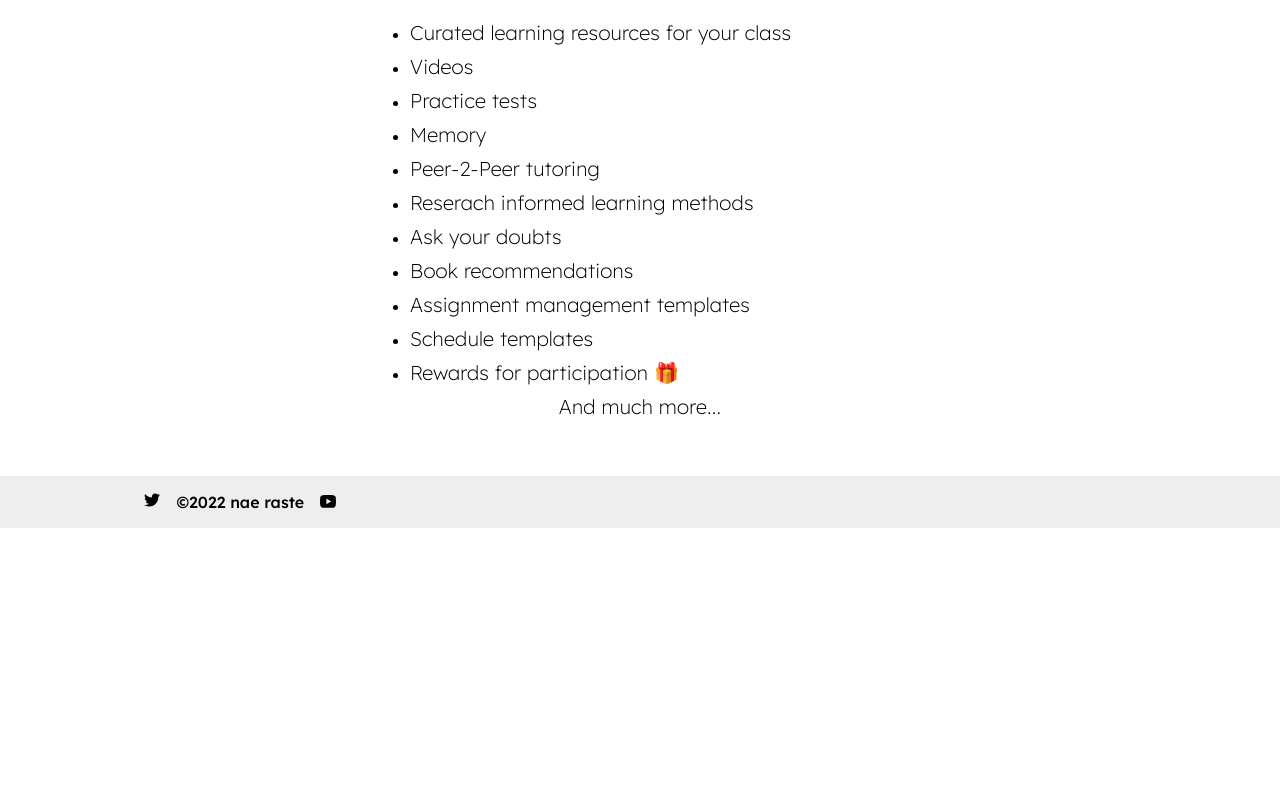
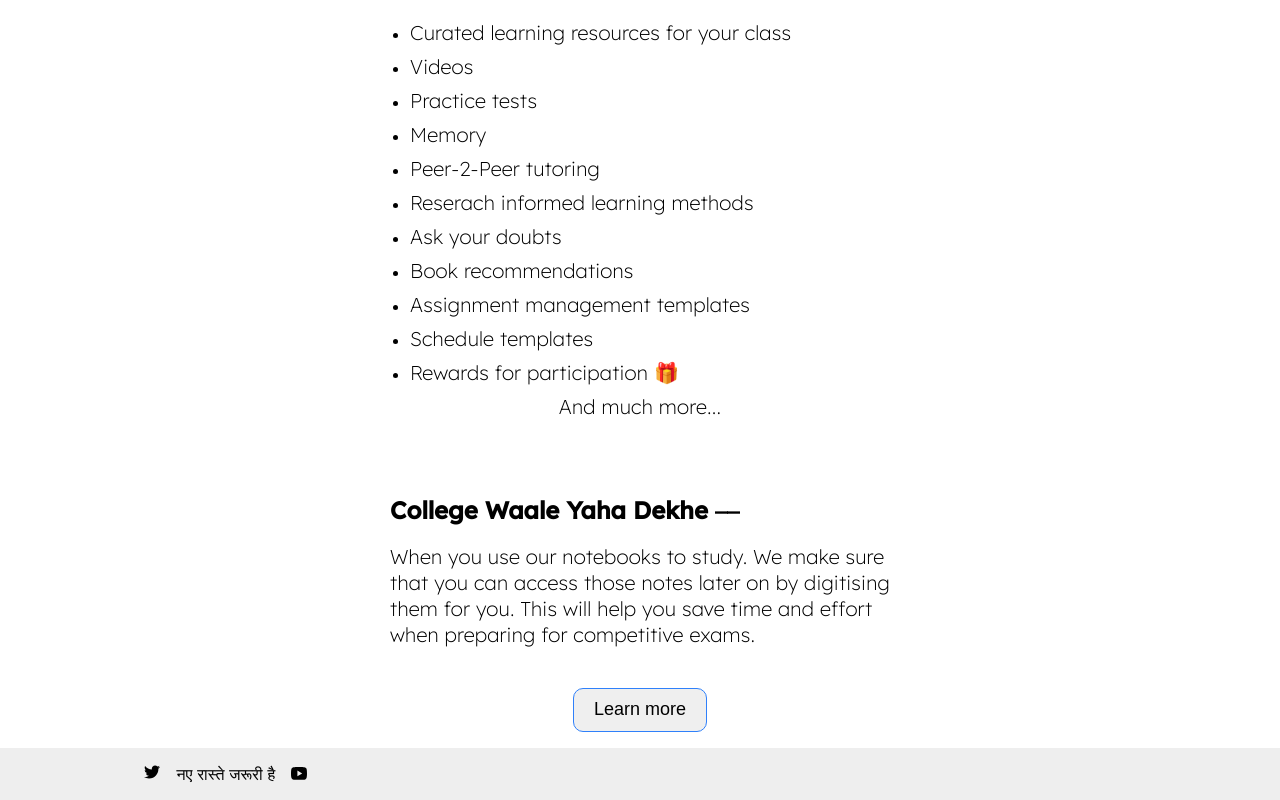
Before and after one commit to Ujju09/naeRaste, a Next.js app: page / in a window 1280 px wide. Shown: the part 1615-2415 px from the top of the page. Before the commit the page ends 2143 px from the top, so only its background shows below. Built offline with nearby package versions, Linux system fonts and the light colour scheme.

Commit message:
Added page for college level students.

```diff
--- /dev/null
+++ b/components/footer.js
@@ -0,0 +1,32 @@
+import Link from 'next/link'
+import Image from 'next/image'
+import styles from '../styles/Home.module.css'
+
+export default function  Footer(){
+
+    return (
+        <footer className={styles.footer}>
+        <div className={styles.footerdiv}>
+          <ul>
+            <li>
+              <a href="https://twitter.com/naeraste">
+              <svg xmlns="http://www.w3.org/2000/svg" width="16" height="16" viewBox="0 0 512 417" className="handle"><path d="M459.37 104.22c.32 4.54.32 9.1.32 13.64 0 138.72-105.58 298.56-298.55 298.56-59.45 0-114.68-17.22-161.14-47.1 8.45.97 16.57 1.3 25.34 1.3 49.05 0 94.21-16.58 130.27-44.84A105.12 105.12 0 0 1 57.51 253a132.7 132.7 0 0 0 19.81 1.62c9.42 0 18.84-1.3 27.61-3.57A104.95 104.95 0 0 1 20.8 148.07v-1.3a105.68 105.68 0 0 0 47.43 13.32A104.86 104.86 0 0 1 21.44 72.7c0-19.49 5.2-37.36 14.3-52.95a298.27 298.27 0 0 0 216.36 109.8c-1.62-7.8-2.6-15.91-2.6-24.03C249.5 47.69 296.28.58 354.44.58c30.2 0 57.5 12.67 76.67 33.14a206.6 206.6 0 0 0 66.6-25.34 104.65 104.65 0 0 1-46.14 57.83c21.12-2.28 41.59-8.13 60.43-16.25a225.57 225.57 0 0 1-52.63 54.26z"></path></svg>
+              </a>
+
+            </li>
+            <li>
+              {/* ©{new Date().getFullYear()} nae raste  */}
+              नए रास्ते जरूरी है
+            </li>
+            <li>
+            <a href="https://m.youtube.com/channel/UCGypumUZB0u4Q7Rno87DpZw/featured">
+            <svg xmlns="http://www.w3.org/2000/svg" width="16" height="13" className="handle"><path d="M15.6 2c.4 1.4.4 4.4.4 4.4s0 3-.4 4.4c-.2.8-.8 1.4-1.5 1.6-1.4.4-6.1.4-6.1.4s-4.7 0-6-.4c-.8-.2-1.4-.8-1.6-1.6C0 9.4 0 6.4 0 6.4S0 3.4.4 2C.6 1.2 1.2.6 1.9.4 3.3 0 8 0 8 0s4.7 0 6 .4c.8.2 1.4.8 1.6 1.6zM6.4 9.2l4.8-2.8-4.8-2.8v5.6z"></path></svg>
+              </a>
+            </li>
+
+          </ul>
+        </div>
+      </footer>
+    );
+
+}
--- /dev/null
+++ b/components/navbar.js
@@ -0,0 +1,20 @@
+import Link from 'next/link'
+import Image from 'next/image'
+import styles from '../styles/Home.module.css'
+
+export default function  NavBar(){
+
+    return (
+        <div className={styles.nav}>
+
+          <div className={styles.navdiv}>
+          <Image src="/icon-512.png" alt="nae raste" width={75} height={75} />
+          <h3>
+            nae raste
+          </h3>
+          </div>
+
+        </div>
+    );
+
+}
--- a/pages/index.tsx
+++ b/pages/index.tsx
@@ -4,6 +4,8 @@ import styles from '../styles/Home.module.css'
 import Script from 'next/script'
 import Link from 'next/link'
 import Image from 'next/image'
+import NavBar from '../components/navbar'
+import Footer from '../components/footer'
 const Home: NextPage = () => {
 
   const capabilities = [
@@ -70,7 +72,7 @@ const Home: NextPage = () => {
 <meta name="dc.contributor" content="Naeraste"/>
 <meta name="dc.creator" content="Naeraste"/>
 <meta name="dc.type" content="text/html"></meta>
-<meta property="og:image" content="/icon-512-maskable.png"/>
+<meta property="og:image" content="https://drive.google.com/file/d/1Rcn2w-LnchZdLUJR66ZXF04K3-1Da-_D/view?usp=share_link"/>
 <meta property="og:image:width" content="1200"/>
 <meta property="og:image:height" content="630"/>
 <meta property="og:image:type" content="image/png"/>
@@ -85,16 +87,7 @@ const Home: NextPage = () => {
 
       </Head>
       <main className={styles.main}>
-        <div className={styles.nav}>
-
-          <div className={styles.navdiv}>
-          <Image src="/icon-512.png" alt="nae raste" width={75} height={75} />
-          <h3>
-            nae raste
-          </h3>
-          </div>
-
-        </div>
+        <NavBar />
         <div className={styles.firstcontact}>
 
         <h1>
@@ -114,7 +107,7 @@ const Home: NextPage = () => {
 
         <div className={styles.card}>
           <h2>
-            Designed for Action
+            Designed for Action ⎯⎯
           </h2>
           <p>
           Every piece of information is put carefully. They are there to inform and inspire you about science and technology tools that you could use to improve, manage, test and share your learning.
@@ -124,7 +117,7 @@ const Home: NextPage = () => {
         </div>
         <div className={styles.card}>
           <h2>
-            Gets better after scan
+            Gets better after scan ⎯⎯
           </h2>
           <Image src={`/visual-qr-use.png`} width={362} height={206} alt="QR" />
           <p>
@@ -144,30 +137,21 @@ const Home: NextPage = () => {
             And much more...
           </p>
         </div>
+        <div className={styles.card}>
+          <h2>
+            College Waale Yaha Dekhe ⎯⎯
+          </h2>
+          <p>
+            When you use our notebooks to study. We make sure that you can access those notes later on by digitising them for you. This will help you save time and effort when preparing for competitive exams.
+          </p>
+          <button className={styles.button_outlined}>
+            Learn more
+          </button>
+        </div>
         </div>
       </main>
-      <footer className={styles.footer}>
-        <div className={styles.footerdiv}>
-          <ul>
-            <li>
-              <a href="https://twitter.com/naeraste">
-              <svg xmlns="http://www.w3.org/2000/svg" width="16" height="16" viewBox="0 0 512 417" className="handle"><path d="M459.37 104.22c.32 4.54.32 9.1.32 13.64 0 138.72-105.58 298.56-298.55 298.56-59.45 0-114.68-17.22-161.14-47.1 8.45.97 16.57 1.3 25.34 1.3 49.05 0 94.21-16.58 130.27-44.84A105.12 105.12 0 0 1 57.51 253a132.7 132.7 0 0 0 19.81 1.62c9.42 0 18.84-1.3 27.61-3.57A104.95 104.95 0 0 1 20.8 148.07v-1.3a105.68 105.68 0 0 0 47.43 13.32A104.86 104.86 0 0 1 21.44 72.7c0-19.49 5.2-37.36 14.3-52.95a298.27 298.27 0 0 0 216.36 109.8c-1.62-7.8-2.6-15.91-2.6-24.03C249.5 47.69 296.28.58 354.44.58c30.2 0 57.5 12.67 76.67 33.14a206.6 206.6 0 0 0 66.6-25.34 104.65 104.65 0 0 1-46.14 57.83c21.12-2.28 41.59-8.13 60.43-16.25a225.57 225.57 0 0 1-52.63 54.26z"></path></svg>
-              </a>
 
-            </li>
-            <li>
-              ©{new Date().getFullYear()} nae raste
-            </li>
-            <li>
-            <a href="https://m.youtube.com/channel/UCGypumUZB0u4Q7Rno87DpZw/featured">
-            <svg xmlns="http://www.w3.org/2000/svg" width="16" height="13" className="handle"><path d="M15.6 2c.4 1.4.4 4.4.4 4.4s0 3-.4 4.4c-.2.8-.8 1.4-1.5 1.6-1.4.4-6.1.4-6.1.4s-4.7 0-6-.4c-.8-.2-1.4-.8-1.6-1.6C0 9.4 0 6.4 0 6.4S0 3.4.4 2C.6 1.2 1.2.6 1.9.4 3.3 0 8 0 8 0s4.7 0 6 .4c.8.2 1.4.8 1.6 1.6zM6.4 9.2l4.8-2.8-4.8-2.8v5.6z"></path></svg>
-              </a>
-            </li>
-
-          </ul>
-        </div>
-      </footer>
-
+     <Footer />
     </div>
   )
 }
--- a/styles/Home.module.css
+++ b/styles/Home.module.css
@@ -81,6 +81,25 @@
   background: #2F80FA;
 }
 
+.button_outlined{
+  color: rgb(0, 0, 0);
+  display: flex;
+  flex-direction: row;
+  margin: 0 auto;
+  justify-content: start;
+  align-items: flex-start;
+  border-radius: 0.625rem;
+  padding: 0.675rem 1.25rem 0.8rem;
+  font-size: 1.125rem;
+  font-weight: 500;
+  line-height: 1;
+  border: 0.1rem solid;
+  cursor: pointer;
+  user-select: none;
+  transition: transform 200ms ease 0s, background 200ms ease 0s;
+  text-align: center;
+  border-color: #2F80FA;
+}
 
 
 
```
Also changed, not shown: components/awesome_lines.js (added, +12 -0 lines), pages/for-college.js (added, +118 -0 lines), public/3factors.webp (added), public/bg.jpeg (deleted).
